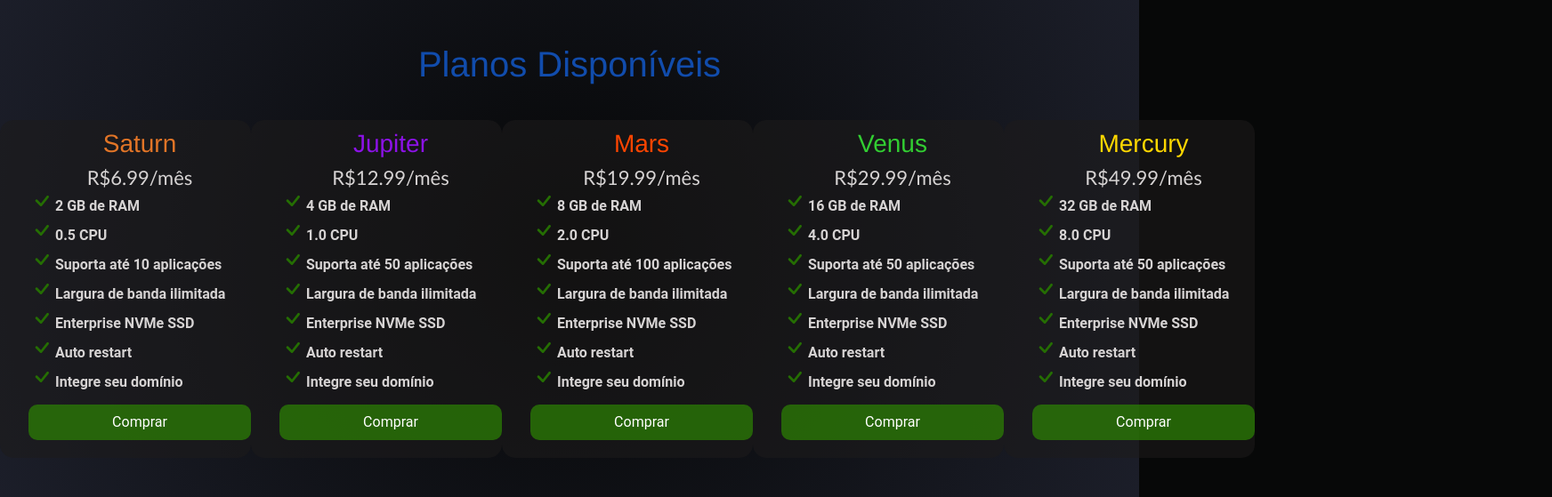
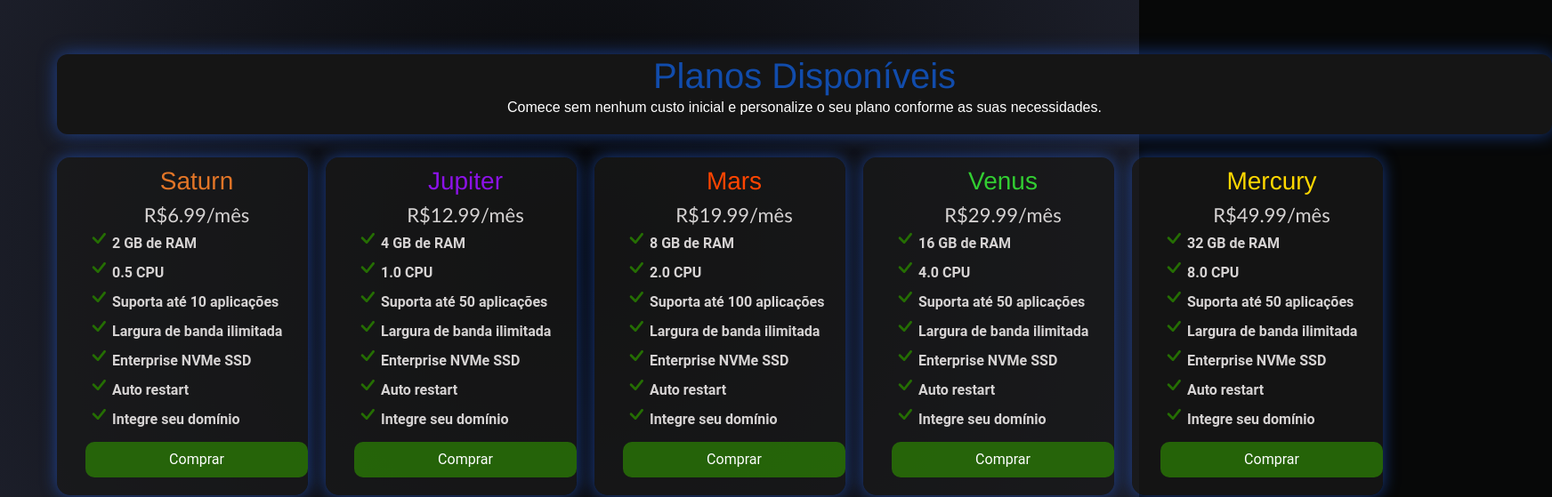
Before and after one commit to luanolidev/frontend-evohosting, a website: page src/views/plan.html in a window 1280 px wide. Shown: the part 118-677 px from the top of the page at 89% size, 1744 px wide, since content can reach past the window. Drawn offline with nearby package versions, Linux system fonts and the light colour scheme; a web font is replaced by a local one.

Commit message:
Modificado a pargina de planos

```diff
--- a/src/styles/style.css
+++ b/src/styles/style.css
@@ -353,25 +353,40 @@ h3 {
     font-size: 20px;
 }
 
+.container-plans {
+    margin-top: 5%;
+    background: rgb(21, 21, 21);
+    height: 90px;
+    width: 105em;
+    border-radius: 12px;
+    margin-left: 5%;
+    box-shadow: 0 0 20px rgba(37, 100, 235, 0.561);
+    text-align: center;
+    font-family: Arial, Helvetica, sans-serif;
+}
+
 #plans {
-    margin-top: 4%;
     color: #114cac;
     text-align: center;
     font-family: 'Franklin Gothic Medium', 'Arial Narrow', Arial, sans-serif;
+    margin: 0;
+    padding: 0;
 }
 
 .plans-container-wrapper {
     display: flex;
-    justify-content: space-evenly;
-    margin-top: 3%;
-    margin-bottom: 10.50%;
+    margin-left: 5%;
+    margin-top: 2%;
+    margin-bottom: 8.20%;
 }
 
 .plans-container {
-    background: #1d1c1c90;
+    background: rgba(25, 25, 25, 0.745);
     height: 380px;
     width: 320px;
     border-radius: 15px;
+    margin-right: 20px;
+    box-shadow: 0 0 17px rgba(37, 100, 235, 0.561);
 }
 
 .plans-ul {
--- a/src/views/plan.html
+++ b/src/views/plan.html
@@ -51,7 +51,11 @@
     </div>
 </div>
 
-   <h1 id="plans">Planos Disponíveis</h1>
+
+  <div class="container-plans">
+    <h1 id="plans">Planos Disponíveis</h1>
+    <p>Comece sem nenhum custo inicial e personalize o seu plano conforme as suas necessidades.</p>
+  </div>
 
   <div class="plans-container-wrapper">
     <div class="plans-container">
```
Also changed, not shown: src/views/dashboard.html (+36 -4 lines).
